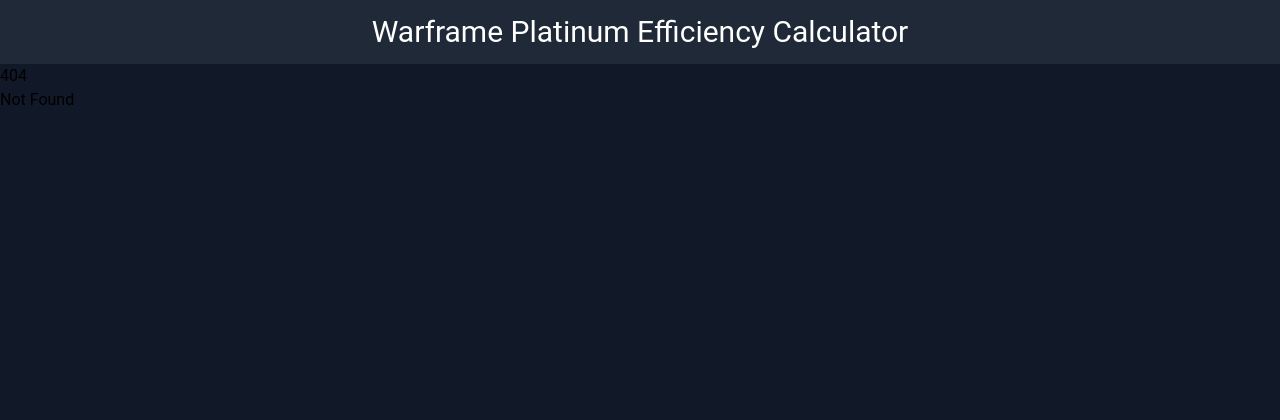
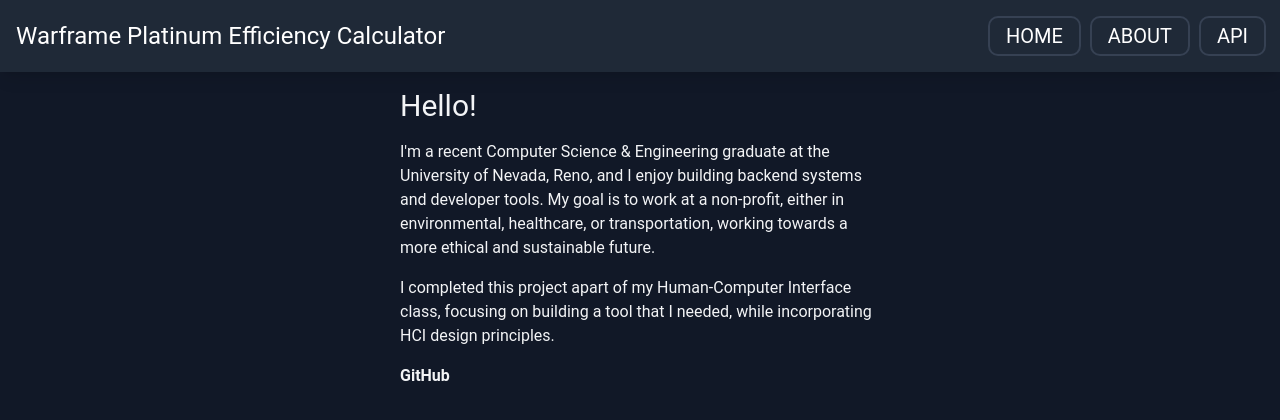
Before and after one commit to tylerolson/wfm-standing-calc-web, a SvelteKit app in the folder frontend/: page /about in a window 1280 px wide. Before the commit this address had no page. Shown: the top 420 px of the page. Built offline with nearby package versions, Linux system fonts and the light colour scheme.

Commit message:
add nav buttons and about page

```diff
--- a/frontend/src/lib/BasicVendorPanel.svelte
+++ b/frontend/src/lib/BasicVendorPanel.svelte
@@ -4,7 +4,7 @@
   let { vendor }: { vendor: BasicVendor } = $props();
 </script>
 
-<div class="h-full rounded-lg bg-[#1F2937] text-[#F9FAFB] shadow-md">
+<div class="h-full rounded-lg bg-[#1F2937] text-[#F9FAFB] shadow-lg">
   <div class={`flex items-center rounded-t-lg py-4 pl-4 text-3xl ${vendor.slug}`}>
     <VendorIcon {vendor}></VendorIcon>
     {vendor.name}
--- a/frontend/src/routes/+layout.svelte
+++ b/frontend/src/routes/+layout.svelte
@@ -9,10 +9,29 @@
   <link rel="icon" href={favicon} />
 </svelte:head>
 
-<nav class="flex h-16 items-center justify-center bg-[#1F2937] text-3xl text-white">
-  <a href="/">
-    <p>Warframe Platinum Efficiency Calculator</p>
-  </a>
+<nav
+  class="fixed top-0 flex h-18 w-full items-center justify-between bg-[#1F2937] px-4 text-xl text-white shadow-lg"
+>
+  <p class=" text-2xl">Warframe Platinum Efficiency Calculator</p>
+  <div>
+    <a href="/">
+      <button type="button" class="button">HOME</button>
+    </a>
+    <a href="/about">
+      <button type="button" class="button">ABOUT</button>
+    </a>
+    <a href="/docs">
+      <button type="button" class="button">API</button>
+    </a>
+  </div>
 </nav>
+<div class="pb-18"></div>
 
 {@render children()}
+
+<style lang="postcss">
+  @reference "tailwindcss";
+  .button {
+    @apply ml-2 inline-flex cursor-pointer items-center justify-center rounded-lg px-4 py-1 outline-2 outline-gray-700 transition-all hover:bg-gray-700;
+  }
+</style>
--- a/frontend/src/routes/+page.svelte
+++ b/frontend/src/routes/+page.svelte
@@ -30,15 +30,15 @@
 
 {#if vendors.length === 0}
   <div class="m-6">
-    <p class="text-3xl text-gray-100">{loadStatus}</p>
+    <p class="text-3xl text-gray-400">{loadStatus}</p>
   </div>
 {:else}
   <div class="mt-1">
     <div class="flex justify-center">
       {#if updating}
-        <p class="pb-3 text-gray-100">Updating...</p>
+        <p class="pb-3 text-gray-400">Updating...</p>
       {:else}
-        <p class="pb-3 text-gray-100">Updated at: {updatedAt?.toLocaleString()}</p>
+        <p class="pb-3 text-gray-400">Updated at: {updatedAt?.toLocaleString()}</p>
       {/if}
     </div>
 
--- /dev/null
+++ b/frontend/src/routes/about/+page.svelte
@@ -0,0 +1,24 @@
+<script>
+</script>
+
+<div>
+  <div class="mx-4 flex flex-col items-center justify-center">
+    <div class="w-full max-w-120">
+      <p class="pt-4 text-3xl">Hello!</p>
+      <p class="pt-4">
+        I'm a recent Computer Science & Engineering graduate at the University of Nevada, Reno, and
+        I enjoy building backend systems and developer tools. My goal is to work at a non-profit,
+        either in environmental, healthcare, or transportation, working towards a more ethical and
+        sustainable future.
+      </p>
+
+      <p class="pt-4">
+        I completed this project apart of my Human-Computer Interface class, focusing on building a
+        tool that I needed, while incorporating HCI design principles.
+      </p>
+      <a href="https://github.com/tylerolson/wfm-standing-calc-web">
+        <p class="pt-4 font-bold">GitHub</p>
+      </a>
+    </div>
+  </div>
+</div>
--- a/frontend/src/routes/layout.css
+++ b/frontend/src/routes/layout.css
@@ -7,8 +7,10 @@
   -moz-osx-font-smoothing: grayscale;
 }
 
+
 body {
   background: #111827;
+  @apply text-gray-100
 }
 
 .arbiters_of_hexis {
--- a/frontend/src/routes/vendors/[slug]/+page.svelte
+++ b/frontend/src/routes/vendors/[slug]/+page.svelte
@@ -41,15 +41,15 @@
 
 {#if vendor === undefined}
   <div class="m-6">
-    <p class="text-3xl text-gray-100">{loadStatus}</p>
+    <p class="text-3xl text-gray-400">{loadStatus}</p>
   </div>
 {:else}
   <div class="mt-1">
     <div class="flex justify-center">
       {#if updating}
-        <p class="pb-3 text-gray-100">Updating...</p>
+        <p class="pb-3 text-gray-400">Updating...</p>
       {:else}
-        <p class="pb-3 text-gray-100">Updated at: {updatedAt?.toLocaleString()}</p>
+        <p class="pb-3 text-gray-400">Updated at: {updatedAt?.toLocaleString()}</p>
       {/if}
     </div>
 
@@ -57,7 +57,7 @@
       <!-- svelte-ignore a11y_autofocus -->
       <input
         placeholder="Search"
-        class=" rounded-md bg-gray-700 px-6 py-3 text-gray-100 shadow-xl focus:outline-gray-400"
+        class=" rounded-lg bg-gray-700 px-6 py-3 text-gray-100 shadow-xl focus:outline-gray-400"
         autofocus
         bind:value={filterText}
       />
```
